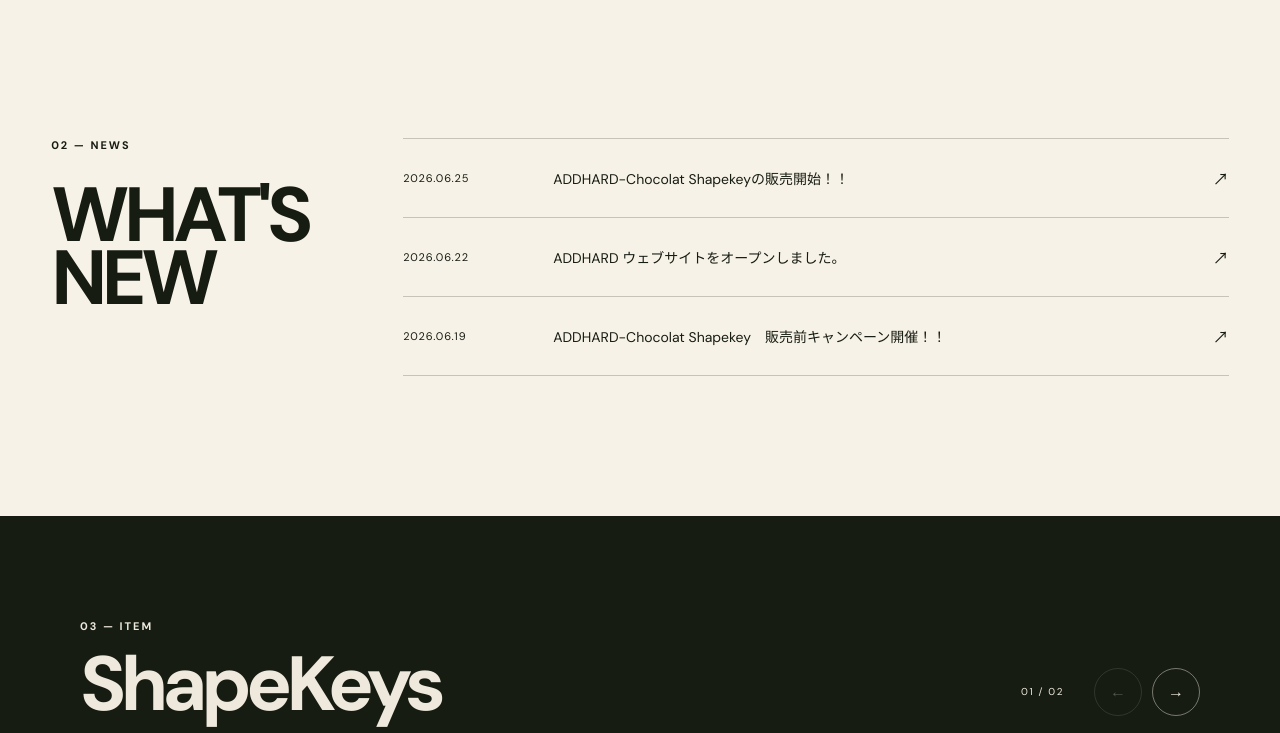
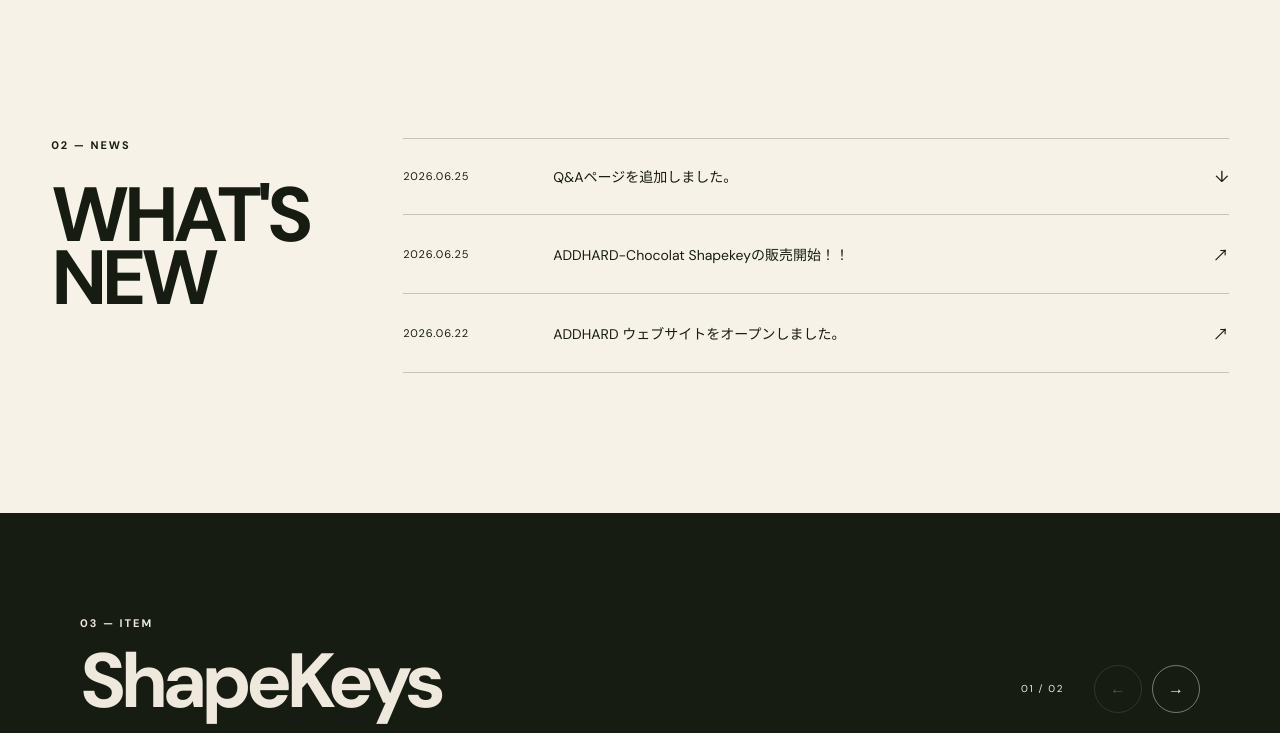
Before and after one commit to ADDHARD/addhard-official, a plain HTML site: page ADDHARD/HTML/index.html in a window 1280 px wide. Shown: the part 1500-2233 px from the top of the page. Drawn offline with Linux system fonts and the light colour scheme.

Commit message:
Update news for Q&A launch

```diff
--- a/ADDHARD/HTML/index.html
+++ b/ADDHARD/HTML/index.html
@@ -59,6 +59,11 @@
         <h2>WHAT'S<br>NEW</h2>
       </div>
       <div class="news-list">
+        <a href="#qa">
+          <time datetime="2026-06-25">2026.06.25</time>
+          <p>Q&amp;Aページを追加しました。</p>
+          <span>↓</span>
+        </a>
         <a href="https://addhard.booth.pm/items/8511130" target="_blank" rel="noopener noreferrer">
           <time datetime="2026-06-25">2026.06.25</time>
           <p>ADDHARD-Chocolat Shapekeyの販売開始！！</p>
@@ -67,11 +72,6 @@
         <a href="#">
           <time datetime="2026-06-22">2026.06.22</time>
           <p>ADDHARD ウェブサイトをオープンしました。</p>
-          <span>↗</span>
-        </a>
-        <a href="https://x.com/garyu311/status/2067729316805222594?s=20" target="_blank" rel="noopener noreferrer">
-          <time datetime="2026-06-19">2026.06.19</time>
-          <p>ADDHARD-Chocolat Shapekey　販売前キャンペーン開催！！</p>
           <span>↗</span>
         </a>
       </div>
```
